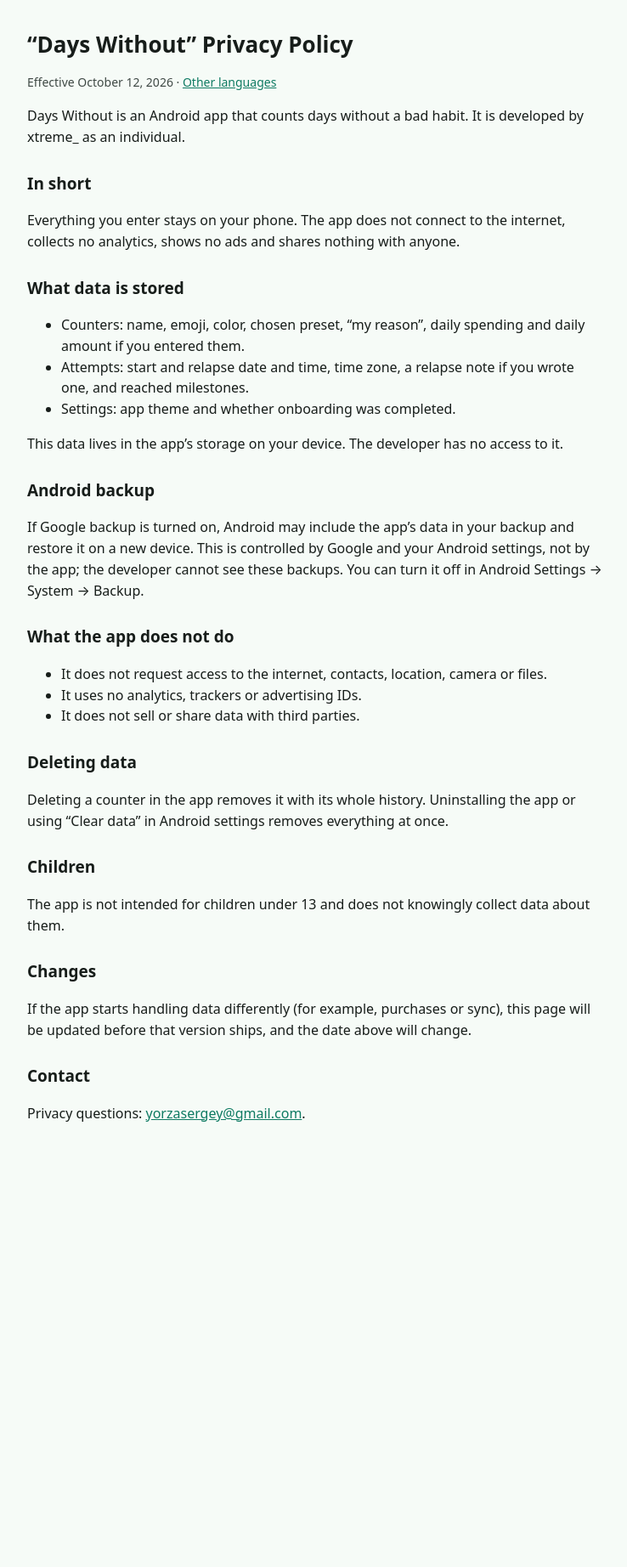
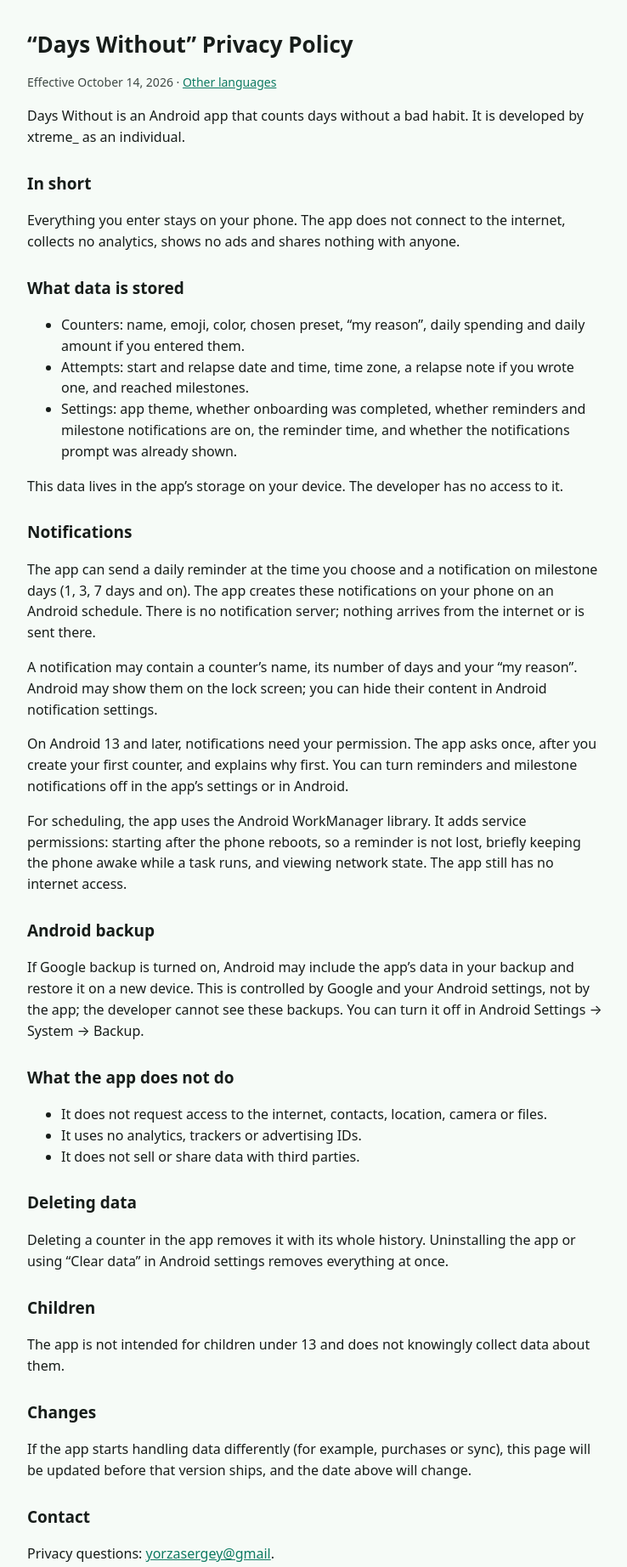
Before and after one commit to yorzasergey/yorzasergey.github.io, a plain HTML site: page days-without/privacy/en/index.html in a window 1280 px wide. Shown: the whole page at 85% size, without its empty margins (268-1006 px from the left). Before the commit the page ends 1403 px from the top, so only its background shows below. Drawn offline with Linux system fonts and the light colour scheme.

Commit message:
Политика Дней без: уведомления

```diff
--- a/days-without/privacy/en/index.html
+++ b/days-without/privacy/en/index.html
@@ -21,7 +21,7 @@
 <main>
 <section lang="en">
 <h1>“Days Without” Privacy Policy</h1>
-<p class="meta">Effective October 12, 2026 · <a href="../?choose">Other languages</a></p>
+<p class="meta">Effective October 14, 2026 · <a href="../?choose">Other languages</a></p>
 
 <p>Days Without is an Android app that counts days without a bad habit. It is developed by xtreme_ as an individual.</p>
 
@@ -32,9 +32,15 @@
 <ul>
   <li>Counters: name, emoji, color, chosen preset, “my reason”, daily spending and daily amount if you entered them.</li>
   <li>Attempts: start and relapse date and time, time zone, a relapse note if you wrote one, and reached milestones.</li>
-  <li>Settings: app theme and whether onboarding was completed.</li>
+  <li>Settings: app theme, whether onboarding was completed, whether reminders and milestone notifications are on, the reminder time, and whether the notifications prompt was already shown.</li>
 </ul>
 <p>This data lives in the app’s storage on your device. The developer has no access to it.</p>
+
+<h2>Notifications</h2>
+<p>The app can send a daily reminder at the time you choose and a notification on milestone days (1, 3, 7 days and on). The app creates these notifications on your phone on an Android schedule. There is no notification server; nothing arrives from the internet or is sent there.</p>
+<p>A notification may contain a counter’s name, its number of days and your “my reason”. Android may show them on the lock screen; you can hide their content in Android notification settings.</p>
+<p>On Android 13 and later, notifications need your permission. The app asks once, after you create your first counter, and explains why first. You can turn reminders and milestone notifications off in the app’s settings or in Android.</p>
+<p>For scheduling, the app uses the Android WorkManager library. It adds service permissions: starting after the phone reboots, so a reminder is not lost, briefly keeping the phone awake while a task runs, and viewing network state. The app still has no internet access.</p>
 
 <h2>Android backup</h2>
 <p>If Google backup is turned on, Android may include the app’s data in your backup and restore it on a new device. This is controlled by Google and your Android settings, not by the app; the developer cannot see these backups. You can turn it off in Android Settings → System → Backup.</p>
@@ -56,7 +62,7 @@
 <p>If the app starts handling data differently (for example, purchases or sync), this page will be updated before that version ships, and the date above will change.</p>
 
 <h2>Contact</h2>
-<p>Privacy questions: <a href="mailto:yorzasergey@gmail.com">yorzasergey@gmail.com</a>.</p>
+<p>Privacy questions: <a href="mailto:yorzasergey@gmail">yorzasergey@gmail</a>.</p>
 </section>
 </main>
 </body>
```
Also changed, not shown: days-without/privacy/ru/index.html (+8 -2 lines).
